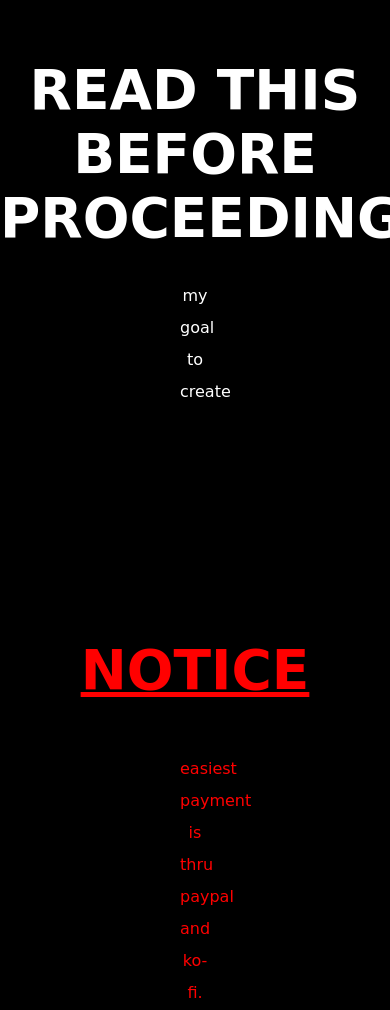
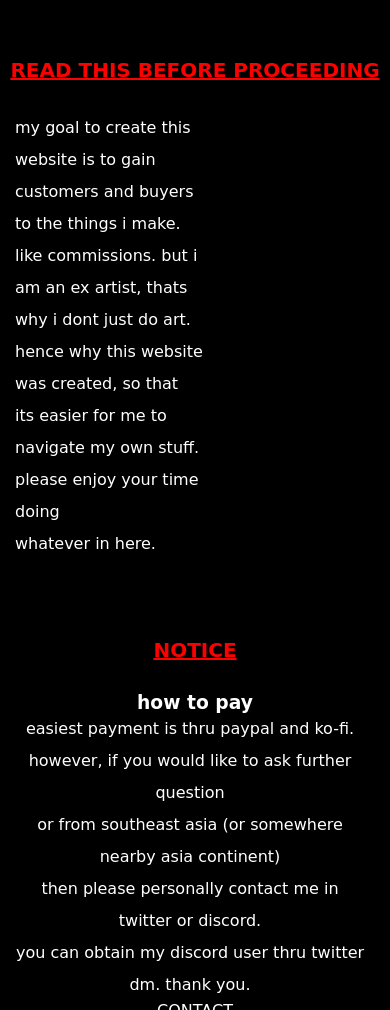
Before and after one commit to dir2alex/shop, a plain HTML site: page index.html in a window 390 px wide. Shown: the part 990-2000 px from the top of the page. Drawn offline with Linux system fonts and the light colour scheme; a web font is replaced by a local one.

Commit message:
Add files via upload
walter..... put yo dic away walter......................

```diff
--- a/style.css
+++ b/style.css
@@ -147,3 +147,50 @@ h1{
 .contact-buttons img{
     padding: 1px;
 }
+
+/*----mobile view-----*/
+
+/*------title and image------*/
+@media(max-width: 840px){
+    .welcoming-title h1{
+        font-size: 12px;
+        text-align: center;
+    }
+    .banner img{
+        max-width: 100%;
+        min-width: 400px;
+        height: auto;
+        padding-top: 150px;
+    }
+
+    /*-------read before proceeding section------*/
+
+    .content h2{
+        text-align: center;
+        font-size: 20px;
+        text-decoration: underline;
+        color: red;
+    }
+    .content p{
+        text-align: left;
+        padding-left: 15px;
+        position: relative;
+        left: 0px;
+        top: 0px;
+        z-index: 1;
+        color: white;
+    }
+    .pay{
+        width: 100%;
+        height: 100%;
+        padding-bottom: 200px;
+        background-color: black;
+    }
+    .pay h3{
+        color: white;
+    }
+    .method p{
+        text-align: center;
+        padding-right: 25px;
+    }
+}
```
